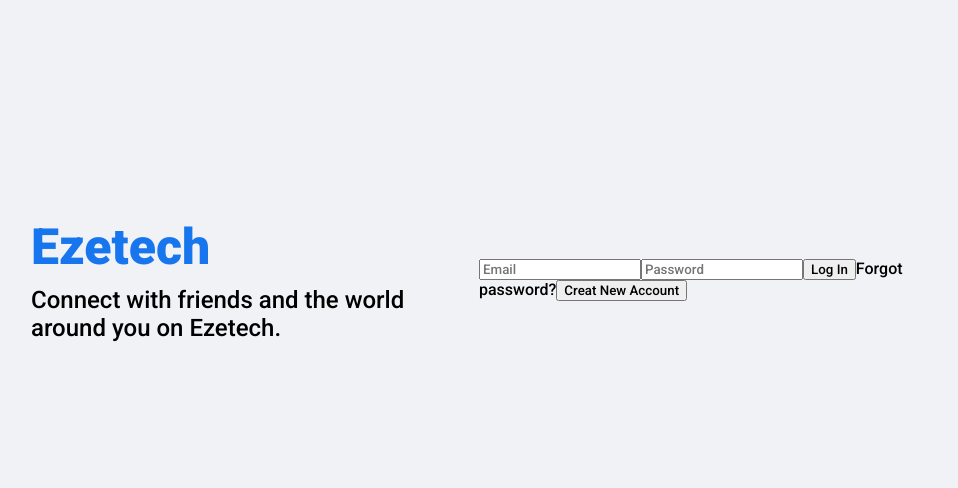
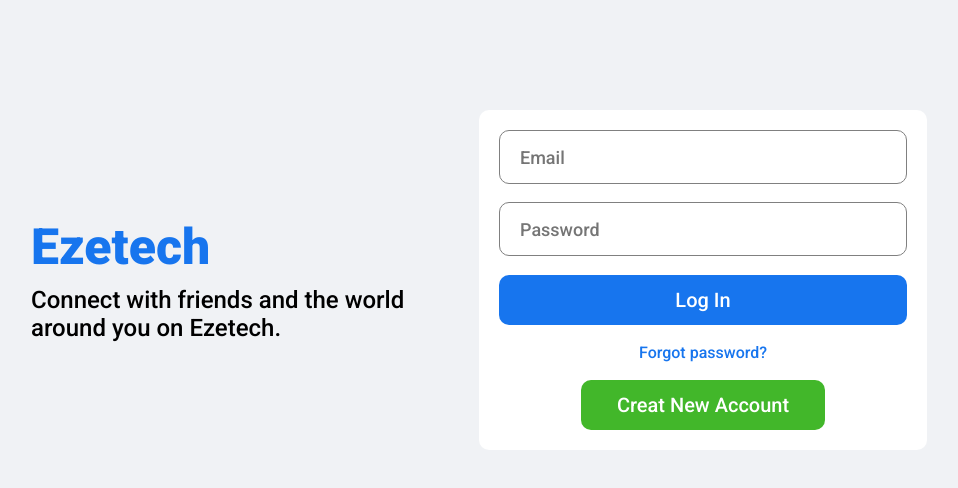
Before and after one commit to KitwanaSh/facebook_like_react, a React (Create React App) app: page / in a window 1280 px wide. Shown: the top 488 px of the page, without its empty margins (161-1119 px from the left). Built offline with nearby package versions, Linux system fonts and the light colour scheme.

Commit message:
Feat: Continue styling

```diff
--- a/src/Pages/login/login.css
+++ b/src/Pages/login/login.css
@@ -26,3 +26,49 @@
 .loginDesc {
 	font-size: 24px;
 }
+
+.loginBox {
+	height: 300px;
+	padding: 20px;
+	background-color: white;
+	border-radius: 10px;
+	display: flex;
+	flex-direction: column;
+	justify-content: space-between;
+}
+.loginInput {
+	height: 50px;
+	border-radius: 10px;
+	border: 1px solid gray;
+	font-size: 18px;
+	padding-left: 20px;
+}
+.loginInput:focus {
+	outline: none;
+}
+.loginButton {
+	height: 50px;
+	border-radius: 10px;
+	border: none;
+	background-color: #1775ee;
+	color: white;
+	font-size: 20px;
+	font-weight: 500;
+	cursor: pointer;
+}
+.loginForgot {
+	text-align: center;
+	color: #1775ee;
+}
+.loginRegisterButton {
+	width: 60%;
+	align-self: center;
+	height: 50px;
+	border-radius: 10px;
+	border: none;
+	background-color: #42b72a;
+	color: white;
+	font-size: 20px;
+	font-weight: 500;
+	cursor: pointer;
+}
```
